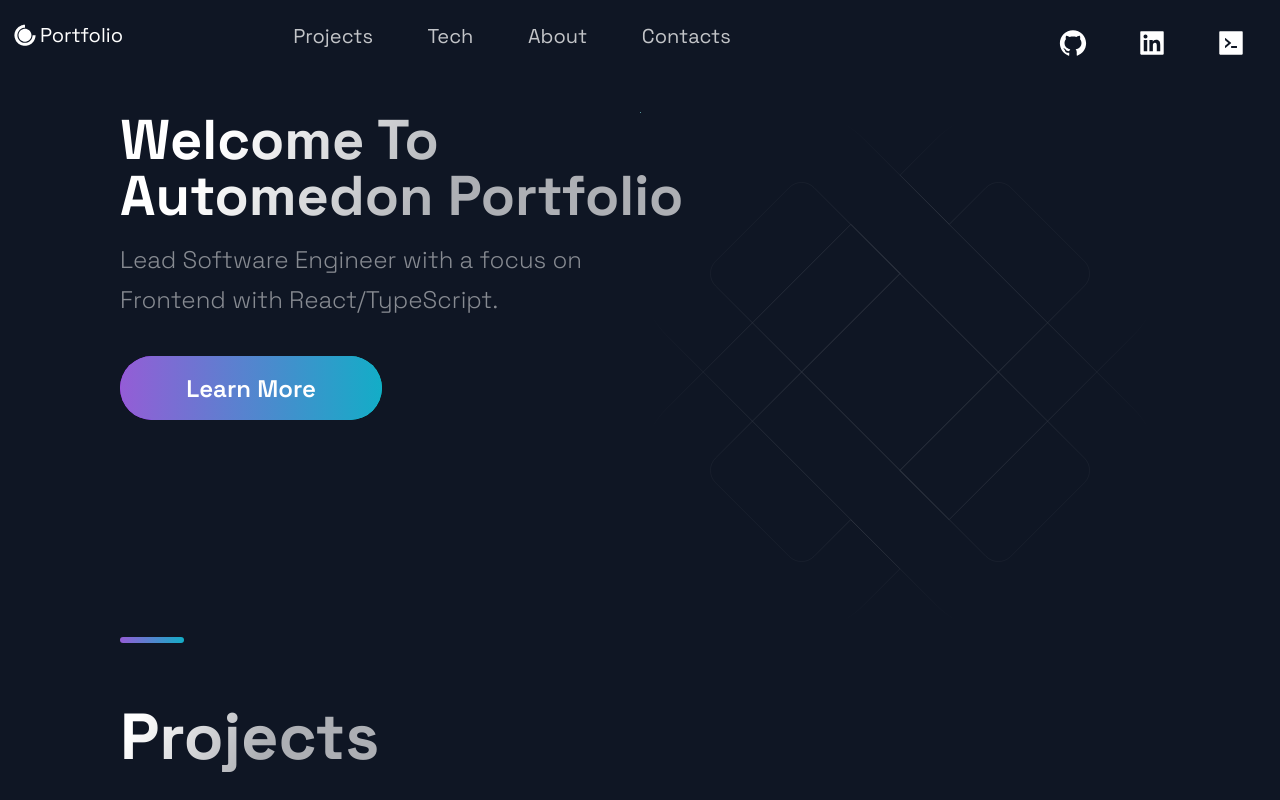
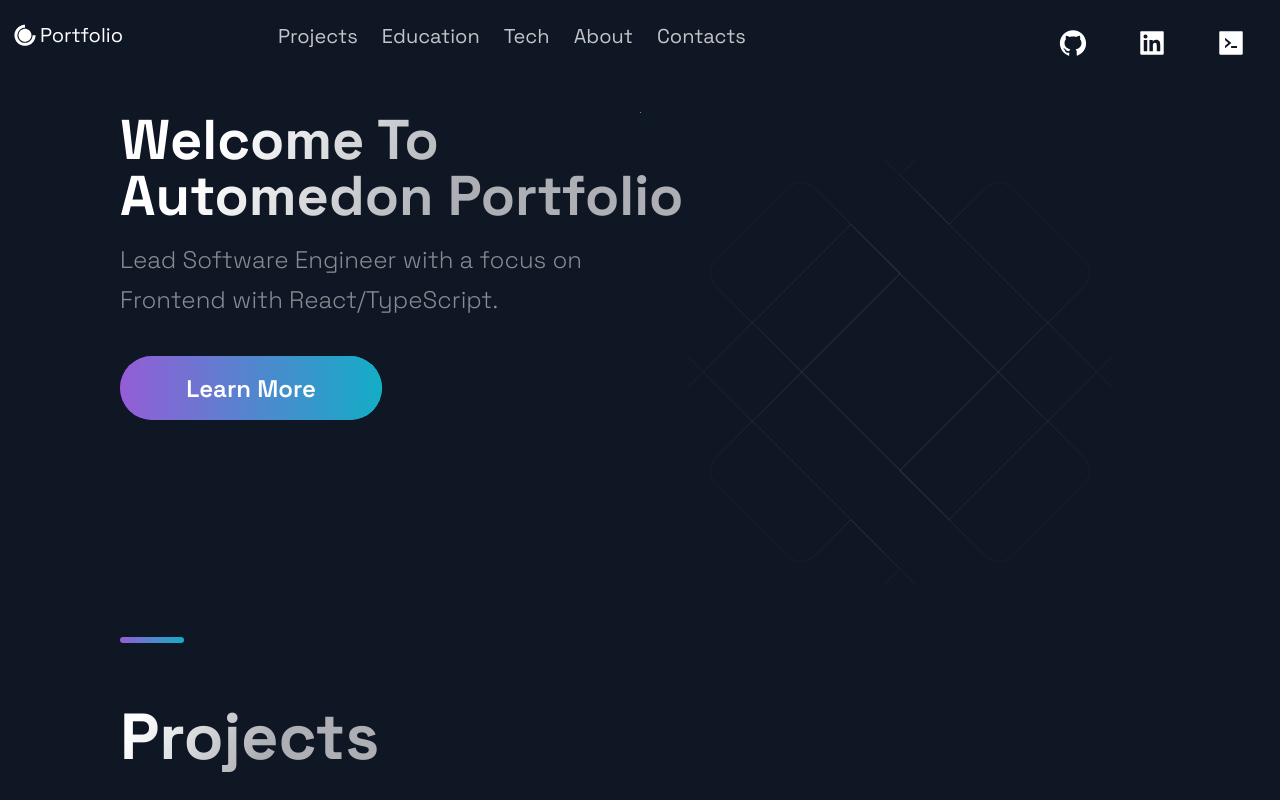
Before and after one commit to Automedon/PortfolioV3, a Next.js app: page / in a window 1280 px wide. Shown: the top 800 px of the page. Built offline with nearby package versions, Linux system fonts and the light colour scheme.

Commit message:
Update Header

```diff
--- a/src/components/Education/Education.js
+++ b/src/components/Education/Education.js
@@ -7,7 +7,7 @@ import {
 } from "../../styles/GlobalComponents";
 
 const Education = () => (
-  <Section id="tech">
+  <Section id="education">
     <SectionDivider divider />
     <SectionTitle>Education</SectionTitle>
     <SectionText>University of the People</SectionText>
--- a/src/components/Header/Header.js
+++ b/src/components/Header/Header.js
@@ -38,6 +38,11 @@ const Header = () => (
         </Link>
       </li>
       <li>
+        <Link href="#education">
+          <NavLink>Education</NavLink>
+        </Link>
+      </li>
+      <li>
         <Link href="#tech">
           <NavLink>Tech</NavLink>
         </Link>
```
